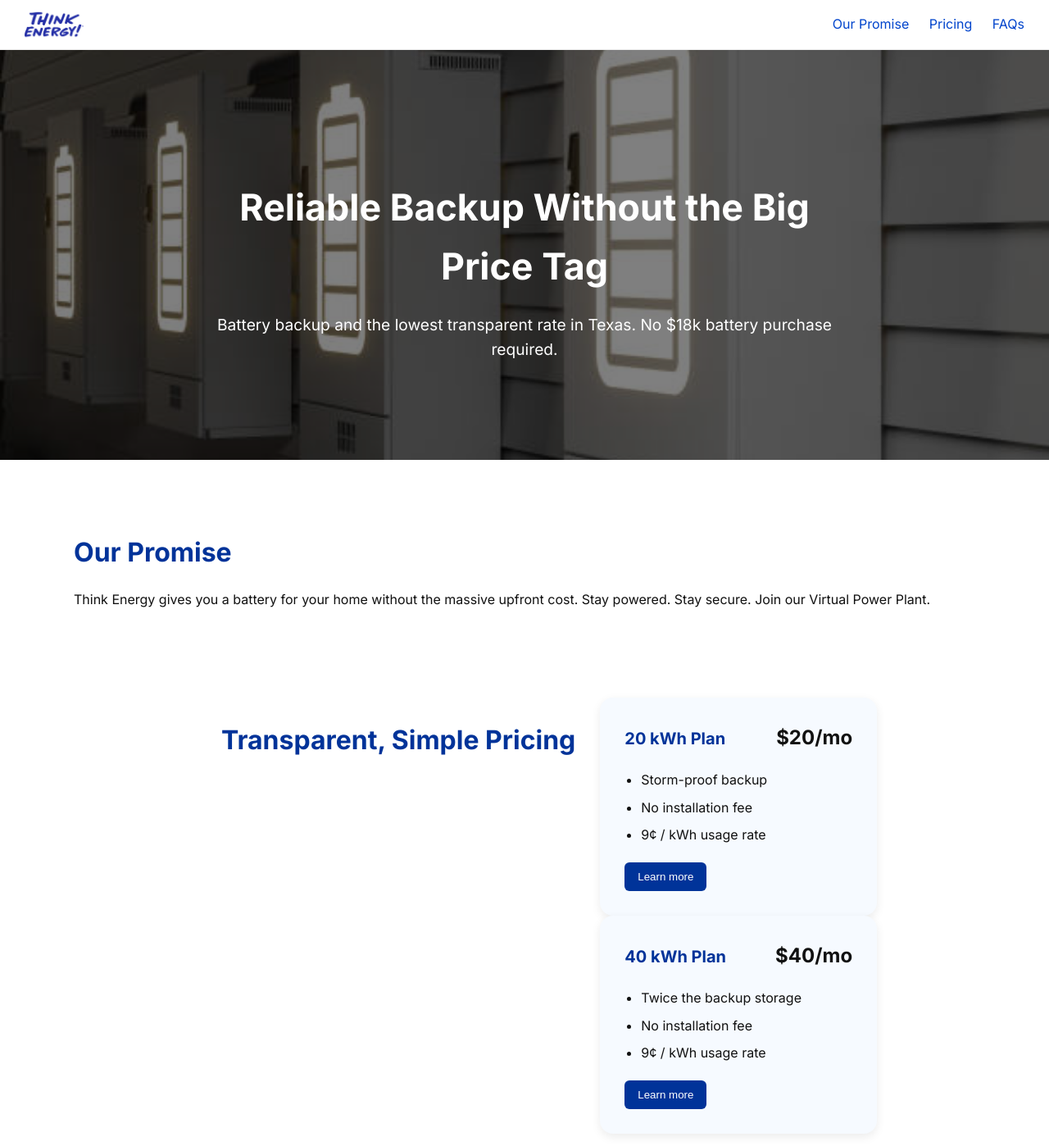
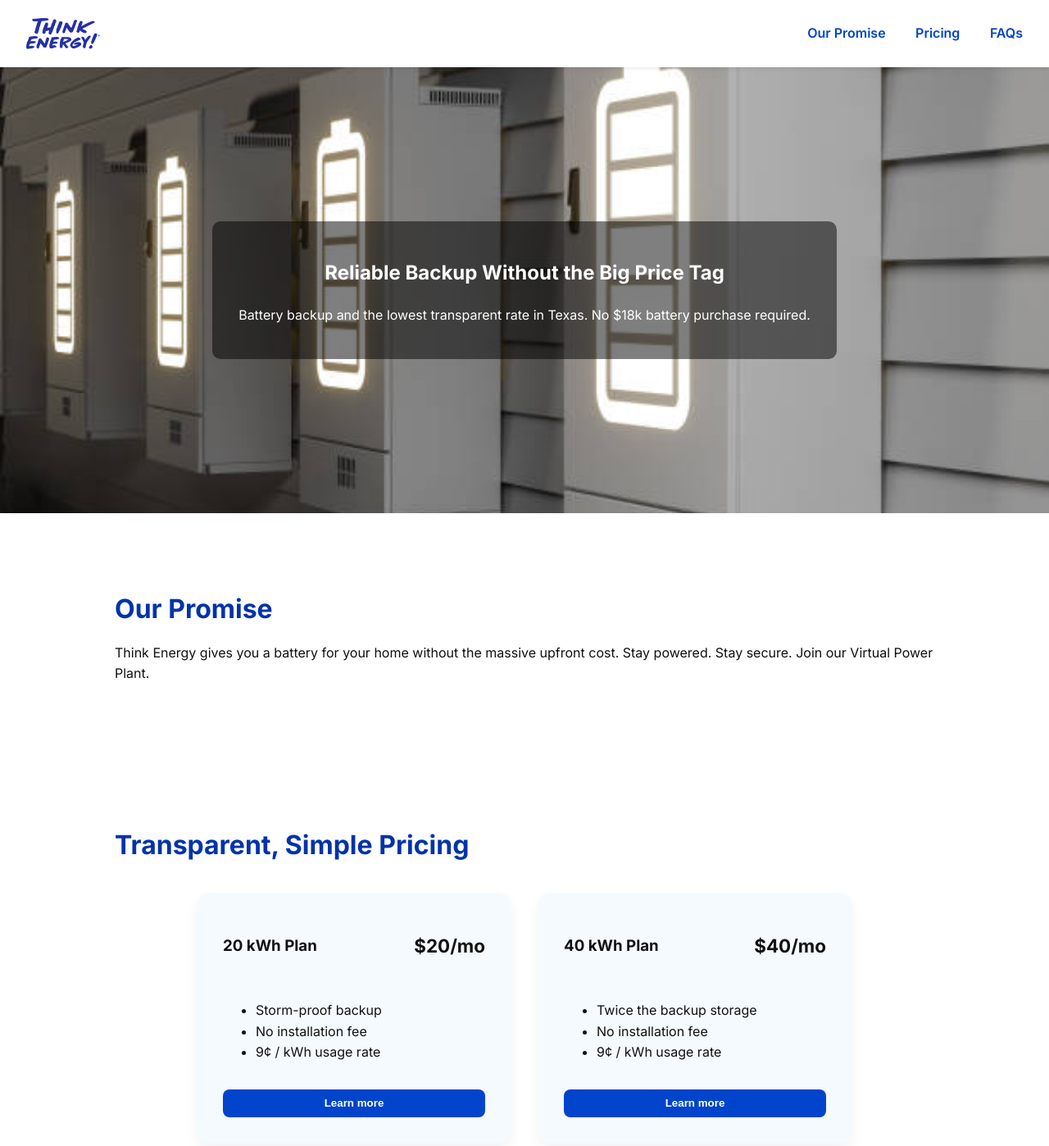
Before and after one commit to hdohnert/think-energy-vpp, a plain HTML site: page index.html in a window 1280 px wide. Shown: the top 1398 px of the page at 82% size. Drawn offline with Linux system fonts and the light colour scheme.

Commit message:
Update style.css

```diff
--- a/style.css
+++ b/style.css
@@ -1,4 +1,3 @@
-/* Global Reset and Font */
 body {
   margin: 0;
   font-family: 'Inter', sans-serif;
@@ -7,99 +6,83 @@ body {
   line-height: 1.6;
 }
 
-/* Sticky Navbar */
 .navbar {
+  display: flex;
+  align-items: center;
+  justify-content: space-between;
+  padding: 1rem 2rem;
+  background-color: white;
   position: sticky;
   top: 0;
-  background: white;
-  display: flex;
-  justify-content: space-between;
-  align-items: center;
-  padding: 10px 30px;
-  z-index: 1000;
-  border-bottom: 1px solid #eee;
+  z-index: 999;
+  box-shadow: 0 1px 6px rgba(0, 0, 0, 0.1);
 }
 
-.navbar .logo {
-  height: 40px;
-  object-fit: contain;
+.logo {
+  height: 50px;
 }
 
-.navbar nav a {
-  margin-left: 20px;
+nav a {
+  margin-left: 2rem;
+  color: #0044cc;
   text-decoration: none;
-  color: #0044cc;
-  font-weight: 500;
-  transition: color 0.3s ease;
+  font-weight: 600;
 }
 
-.navbar nav a:hover {
-  color: #003399;
+nav a:hover {
+  text-decoration: underline;
 }
 
-/* Hero Section */
 .hero {
   background-size: cover;
   background-position: center;
-  padding: 120px 30px 100px;
-  color: white;
+  height: 60vh;
+  display: flex;
+  align-items: center;
+  justify-content: center;
   text-align: center;
-  position: relative;
-}
-
-.hero::before {
-  content: "";
-  position: absolute;
-  inset: 0;
-  background: rgba(0, 0, 0, 0.5);
+  padding: 2rem;
+  color: #fff;
 }
 
 .hero-text {
-  position: relative;
-  z-index: 1;
-  max-width: 800px;
+  max-width: 700px;
+  background: rgba(0, 0, 0, 0.5);
+  padding: 1.5rem 2rem;
+  border-radius: 10px;
+}
+
+.section {
+  padding: 4rem 2rem;
+  max-width: 1000px;
   margin: 0 auto;
 }
 
-.hero h1 {
-  font-size: 2.8rem;
-  font-weight: 700;
-  margin-bottom: 10px;
+h2 {
+  font-size: 2rem;
+  color: #0033aa;
+  margin-bottom: 1rem;
 }
 
-.hero p {
-  font-size: 1.2rem;
-}
-
-/* Section Layout */
-.section {
-  padding: 60px 30px 30px;
-  max-width: 1100px;
-  margin: 0 auto;
-}
-
-.section h2 {
-  font-size: 2rem;
-  color: #003399;
-  margin-bottom: 20px;
-}
-
-/* Pricing Cards */
-.pricing {
+.pricing-grid {
   display: flex;
+  gap: 2rem;
+  justify-content: center;
+  align-items: stretch;
   flex-wrap: wrap;
-  gap: 30px;
-  justify-content: center;
+  margin-top: 2rem;
 }
 
 .pricing-card {
-  background-color: #f6faff;
+  background-color: #f5faff;
   border-radius: 16px;
-  box-shadow: 0 4px 12px rgba(0,0,0,0.08);
-  padding: 30px;
-  width: 100%;
-  max-width: 450px;
-  transition: transform 0.2s ease;
+  padding: 2rem;
+  width: 320px;
+  box-shadow: 0 8px 16px rgba(0, 0, 0, 0.05);
+  display: flex;
+  flex-direction: column;
+  justify-content: space-between;
+  transition: transform 0.3s ease;
 }
 
 .pricing-card:hover {
@@ -109,94 +92,68 @@ body {
 .pricing-header {
   display: flex;
   justify-content: space-between;
-  align-items: baseline;
-  margin-bottom: 20px;
-}
-
-.pricing-header h3 {
-  font-size: 1.25rem;
-  color: #003399;
-  margin: 0;
+  align-items: center;
+  margin-bottom: 1rem;
 }
 
 .price {
-  font-size: 1.5rem;
+  font-size: 1.4rem;
   font-weight: bold;
 }
 
-.pricing-card ul {
-  padding-left: 20px;
-  margin: 10px 0 20px;
-}
-
-.pricing-card li {
-  margin-bottom: 8px;
-}
-
-/* Expand Button + Details */
 .expand-btn {
-  background-color: #003399;
-  color: white;
+  background-color: #0044cc;
+  color: #fff;
   border: none;
-  padding: 10px 16px;
-  border-radius: 6px;
+  padding: 0.6rem 1.2rem;
+  margin-top: 1rem;
+  border-radius: 8px;
   cursor: pointer;
+  font-weight: 600;
   transition: background-color 0.3s ease;
 }
 
 .expand-btn:hover {
-  background-color: #002f80;
+  background-color: #003399;
 }
 
 .details {
   display: none;
-  margin-top: 15px;
-  padding-top: 10px;
-  border-top: 1px solid #ccc;
-  animation: fadeIn 0.4s ease;
+  margin-top: 1rem;
+  font-size: 0.95rem;
+  color: #333;
 }
 
 .details.show {
   display: block;
 }
 
-.details ul {
-  padding-left: 20px;
-  margin: 0;
-}
-
-.details li {
-  margin-bottom: 6px;
-}
-
-/* FAQ */
 .faq {
-  margin-bottom: 30px;
+  margin-top: 2rem;
 }
 
 .faq h4 {
-  margin-bottom: 8px;
-  color: #003399;
+  margin-bottom: 0.5rem;
+  color: #111;
 }
 
-/* Animations */
-@keyframes fadeIn {
-  from { opacity: 0; transform: translateY(-5px); }
-  to { opacity: 1; transform: translateY(0); }
+.faq p {
+  margin: 0;
+  font-size: 0.95rem;
 }
 
-/* Responsive */
 @media (max-width: 768px) {
-  .pricing {
+  .pricing-grid {
     flex-direction: column;
     align-items: center;
   }
 
-  .hero h1 {
-    font-size: 2rem;
+  .navbar {
+    flex-direction: column;
+    align-items: flex-start;
   }
 
-  .hero p {
-    font-size: 1rem;
+  nav a {
+    margin: 0.5rem 0;
   }
 }
```
